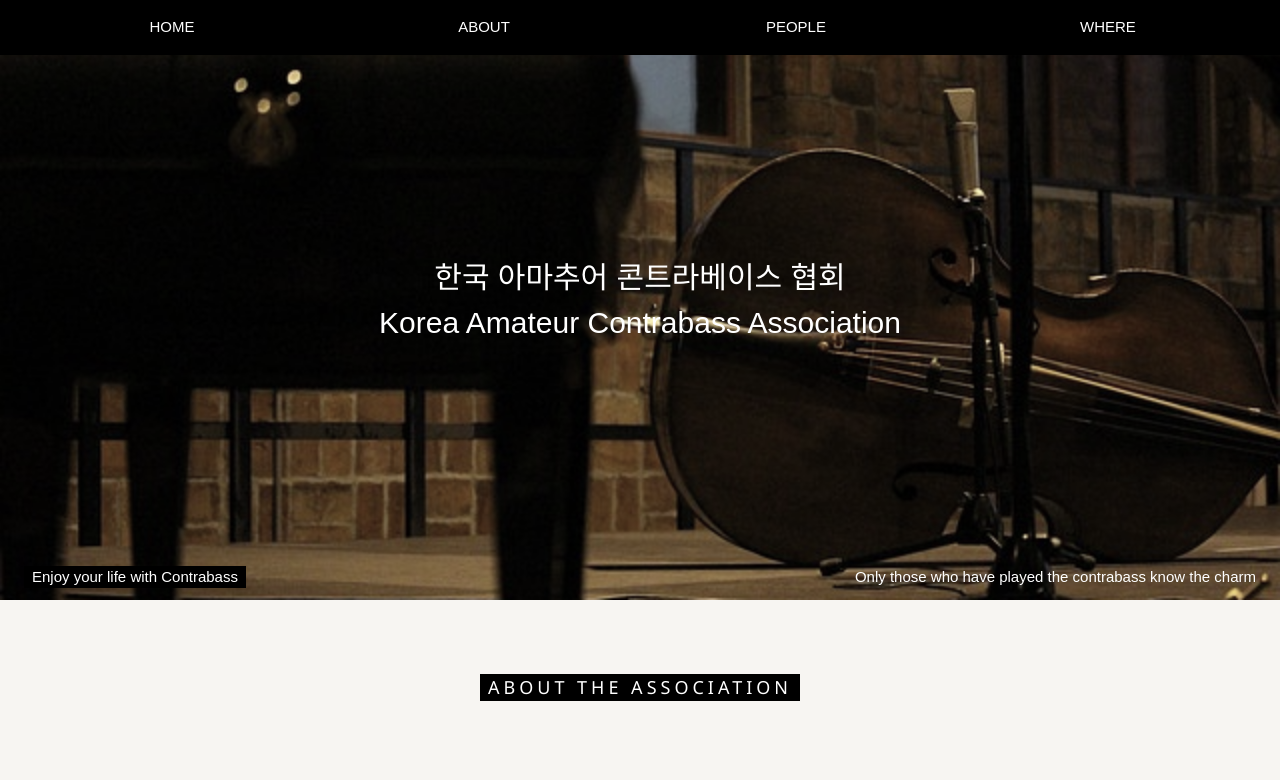
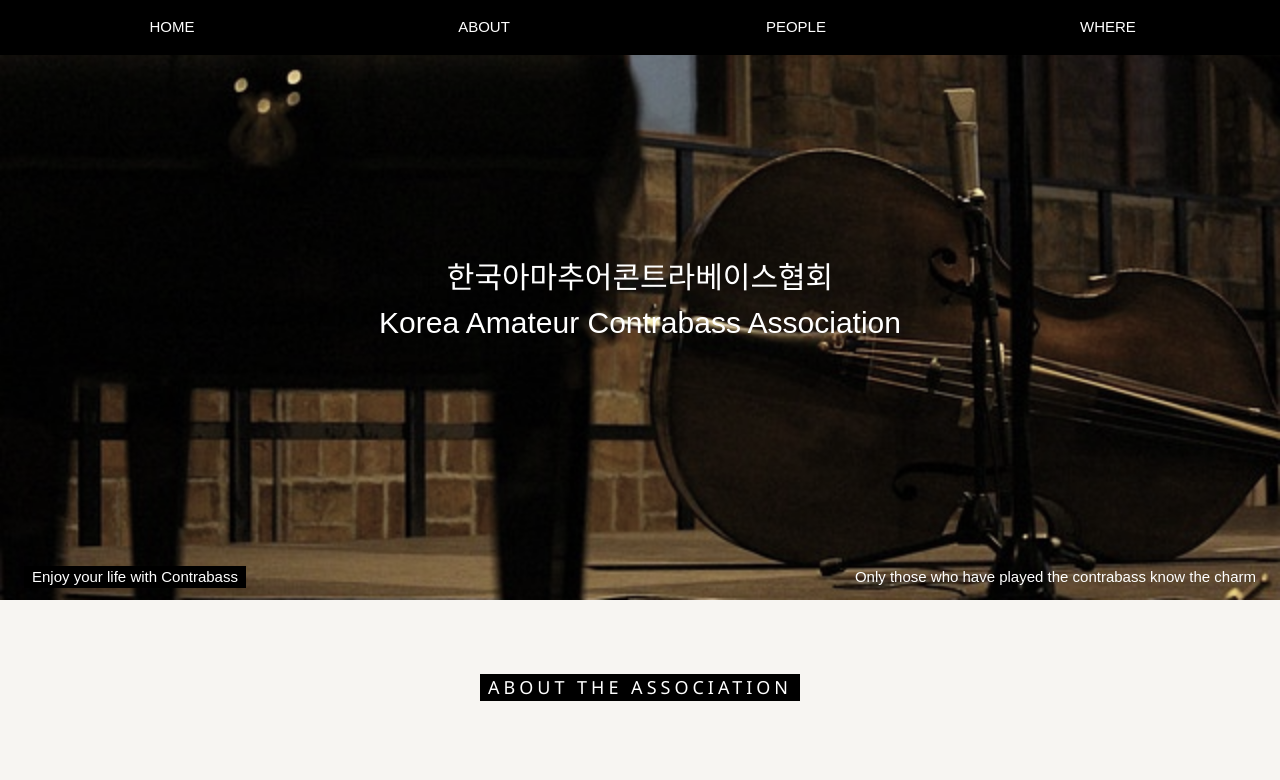
Before and after one commit to earlgreybutter/contrabass, a plain HTML site: page index.html in a window 1280 px wide. Shown: the top 780 px of the page. Drawn offline with Linux system fonts and the light colour scheme; a web font is replaced by a local one.

Commit message:
deleteblanktitle

```diff
--- a/index.html
+++ b/index.html
@@ -60,7 +60,7 @@ body, html {
     <span class="w3-tag">Enjoy your life with Contrabass</span>
   </div>
   <div class="w3-display-middle w3-center">
-    <span class="w3-text-white" style="font-size:30px">한국 아마추어 콘트라베이스 협회<br>
+    <span class="w3-text-white" style="font-size:30px">한국아마추어콘트라베이스협회<br>
     Korea Amateur Contrabass Association</span>
   </div>
   <div class="w3-display-bottomright w3-center w3-padding-large">
```
Also changed, not shown: 1 other file.
